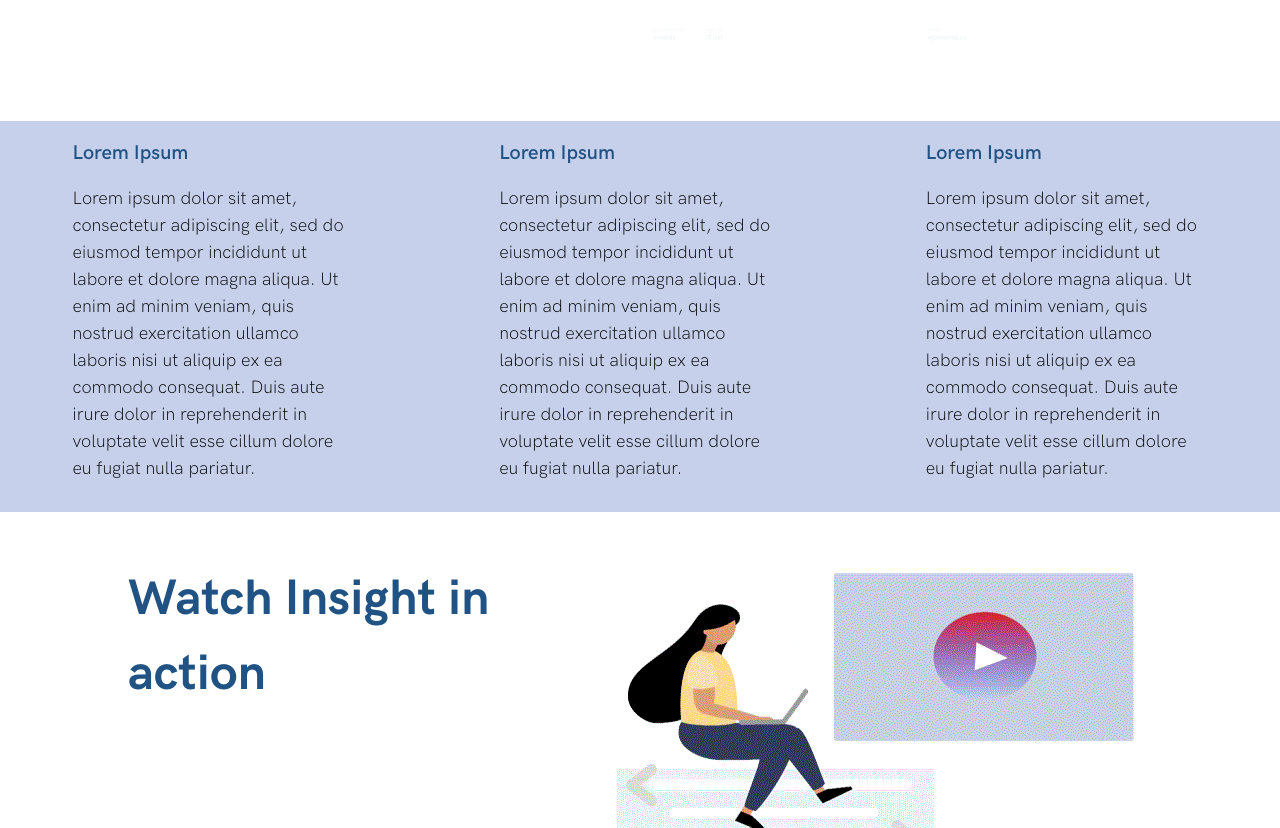
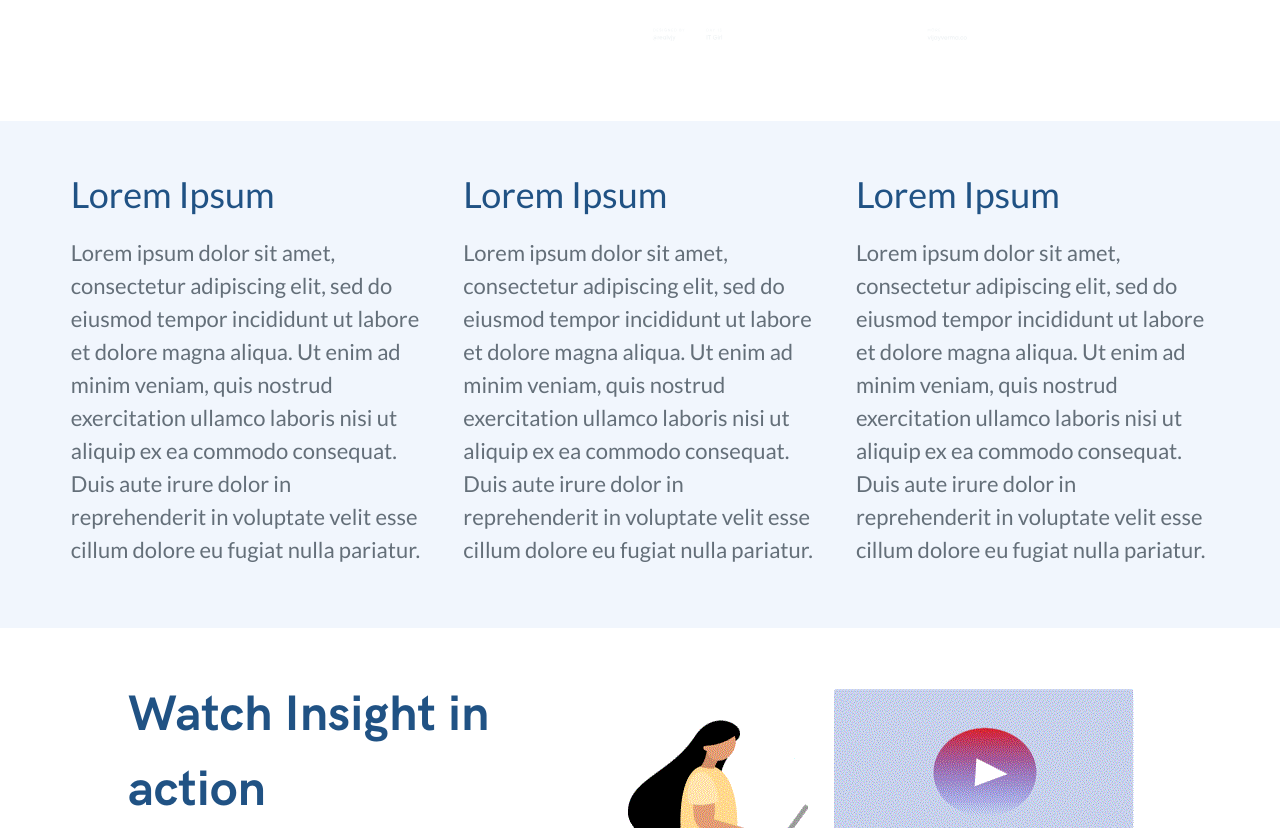
Before and after one commit to LABS-EU3/react_blog_frontend, a React (Create React App) app: page / in a window 1280 px wide. Shown: the part 560-1388 px from the top of the page. Built offline with nearby package versions, Linux system fonts and the light colour scheme.

Commit message:
Refactor features section

```diff
--- a/src/pages/LandingPage.js
+++ b/src/pages/LandingPage.js
@@ -128,24 +128,25 @@ const LandingPage = props => {
   `;
 
   const Features = styled.div`
-    background-color: #c6d0eb;
+    background-color: #f1f6fd;
     display: flex;
     justify-content: space-around;
     margin-bottom: 30px;
-
+    width: 100%;
+    padding: 2.5% 4%;
     h3 {
-      font-family: "HK Grotesk SemiBold";
       color: #205284;
       padding: 20px 0;
-      font-size: 2rem;
+      font-size: 36px;
     }
-
     .feat {
-      width: 22%;
+      width: 30%;
+      // padding: 2rem;
     }
 
     p {
-      font-family: "HK Grotesk Light";
+      font-size: 22px;
+      color: #646f79;
       padding-bottom: 30px;
     }
   `;
```
